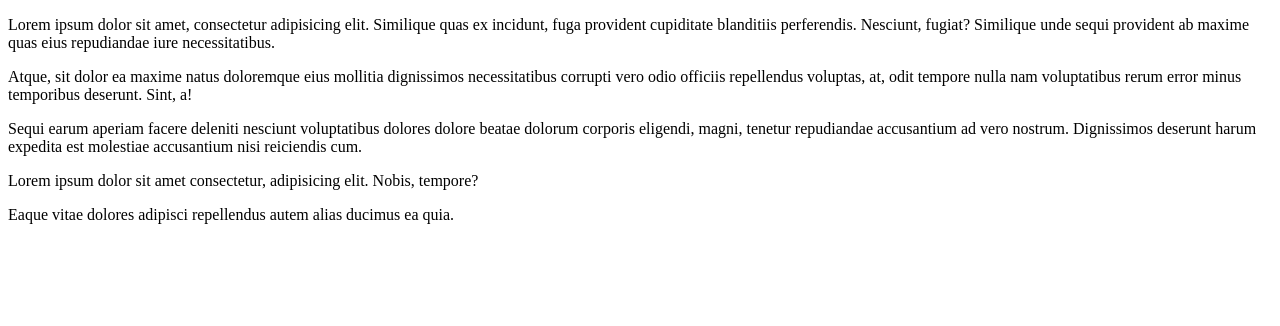
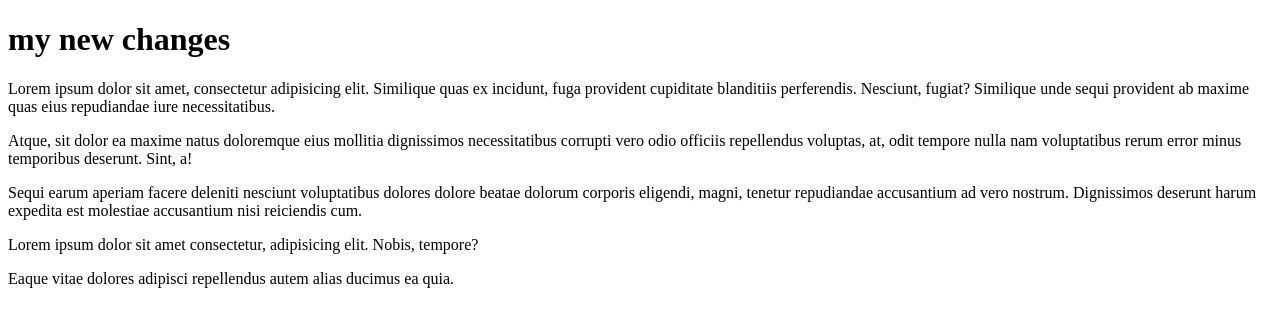
Before and after one commit to ramuparu/mern_sample_git, a plain HTML site: page index2.html in a window 1280 px wide. Drawn offline with Linux system fonts and the light colour scheme.

Commit message:
head modified

```diff
--- a/index2.html
+++ b/index2.html
@@ -7,6 +7,7 @@
     <title>Document</title>
 </head>
 <body>
+    <h1>my new changes</h1>
     <p>Lorem ipsum dolor sit amet, consectetur adipisicing elit. Similique quas ex incidunt, fuga provident cupiditate blanditiis perferendis. Nesciunt, fugiat? Similique unde sequi provident ab maxime quas eius repudiandae iure necessitatibus.</p>
     <p>Atque, sit dolor ea maxime natus doloremque eius mollitia dignissimos necessitatibus corrupti vero odio officiis repellendus voluptas, at, odit tempore nulla nam voluptatibus rerum error minus temporibus deserunt. Sint, a!</p>
     <p>Sequi earum aperiam facere deleniti nesciunt voluptatibus dolores dolore beatae dolorum corporis eligendi, magni, tenetur repudiandae accusantium ad vero nostrum. Dignissimos deserunt harum expedita est molestiae accusantium nisi reiciendis cum.</p>
```
